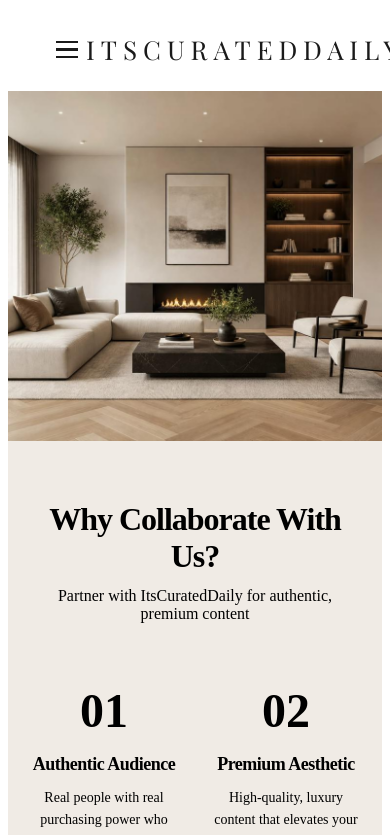
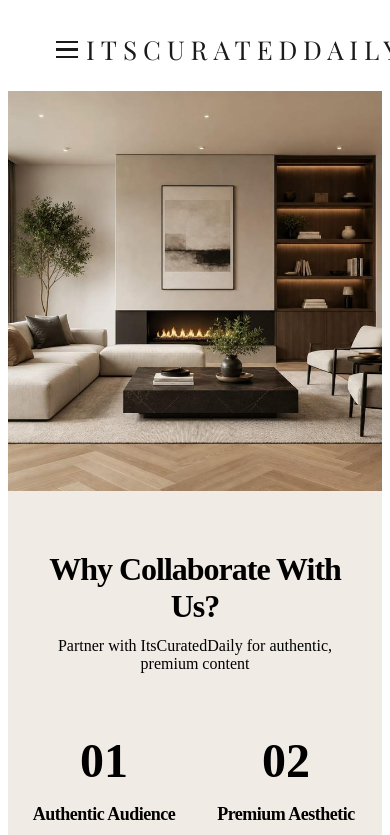
Before and after one commit to ItsCuratedDaily/itscuratedaily, a Nuxt app: page / in a window 390 px wide. Shown: the top 835 px of the page. Built offline with nearby package versions, Linux system fonts and the light colour scheme.

Commit message:
Increase hero height to 750px

```diff
--- a/pages/index.vue
+++ b/pages/index.vue
@@ -365,7 +365,7 @@ body {
 
 /* Hero */
 .hero {
-  height: 600px;
+  height: 750px;
   overflow: hidden;
   position: relative;
 }
@@ -379,7 +379,7 @@ body {
 
 @media (max-width: 768px) {
   .hero {
-    height: 350px;
+    height: 400px;
   }
 }
 
```
